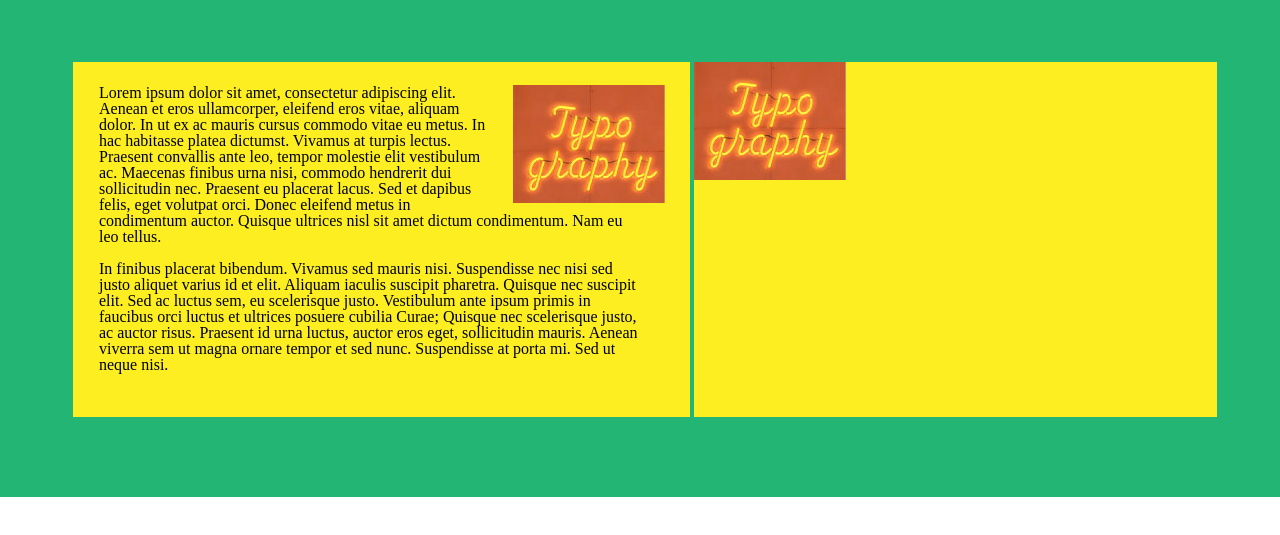
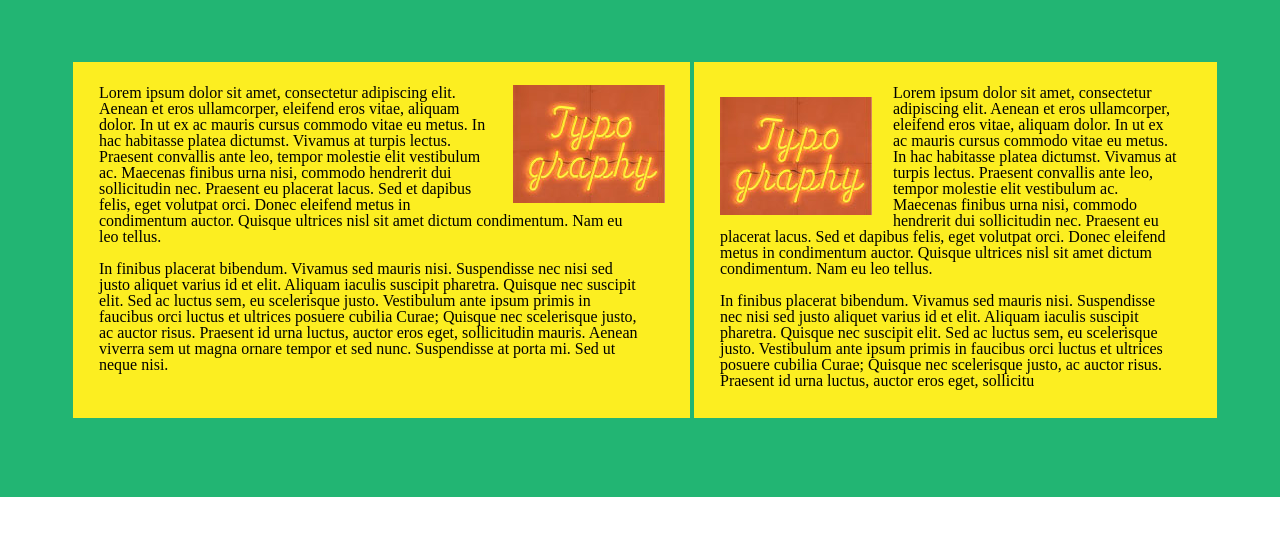
Before and after one commit to beqatsiskarauli/float1, a plain HTML site: page index.html in a window 1280 px wide. Shown: the part 203-738 px from the top of the page. Drawn offline with Linux system fonts and the light colour scheme.

Commit message:
add full float

```diff
--- a/css/style.css
+++ b/css/style.css
@@ -37,13 +37,12 @@
 .box{
 	vertical-align: top;
 	width: 617px;
-	height: 355px;
+	height: 356px;
 	background-color: #FCEE21;
 }
 .box1{
-	vertical-align: top;
 	width: 523px;
-	height: 355px;
+	height: 356px;
 	background-color: #FCEE21;
 }
 .divigation-p{
@@ -57,5 +56,19 @@
 	float: right;
 	padding-top: 23px;
 	padding-right: 25px;
-	margin-left: 22px;
+	padding-left: 22px;
 }
+.divigation-img2{
+	float: left;
+	padding-top: 35px;
+	padding-left: 26px;
+	margin-right: 21px;
+	margin-bottom: 10px;
+}
+.divigation-p2{
+	width: 523px;
+	height: 317px;
+	padding-top: 23px;
+	padding-right: 36px;
+	padding-left: 26px;
+}
--- a/index.html
+++ b/index.html
@@ -30,9 +30,13 @@
                 In finibus placerat bibendum. Vivamus sed mauris nisi. Suspendisse nec nisi sed justo aliquet varius id et elit. Aliquam iaculis suscipit pharetra. Quisque nec suscipit elit. Sed ac luctus sem, eu scelerisque justo. Vestibulum ante ipsum primis in faucibus orci luctus et ultrices posuere cubilia Curae; Quisque nec scelerisque justo, ac auctor risus. Praesent id urna luctus, auctor eros eget, sollicitudin mauris. Aenean viverra sem ut magna ornare tempor et sed nunc. Suspendisse at porta mi. Sed ut neque nisi.</p>
 			</div>
 			<div class="box1 d-block">
-				<img src="images/image.jpg" alt="image">
-				<p class="divigation-p"></p>
+				<img class="divigation-img2" src="images/image.jpg" alt="image">
+				<p class="divigation-p2">Lorem ipsum dolor sit amet, consectetur adipiscing elit. Aenean et eros ullamcorper, eleifend eros vitae, aliquam dolor. In ut ex ac mauris cursus commodo vitae eu metus. In hac habitasse platea dictumst. Vivamus at turpis lectus. Praesent convallis ante leo, tempor molestie elit vestibulum ac. Maecenas finibus urna nisi, commodo hendrerit dui sollicitudin nec. Praesent eu placerat lacus. Sed et dapibus felis, eget volutpat orci. Donec eleifend metus in condimentum auctor. Quisque ultrices nisl sit amet dictum condimentum. Nam eu leo tellus.<br>
+					<br>
+
+                In finibus placerat bibendum. Vivamus sed mauris nisi. Suspendisse nec nisi sed justo aliquet varius id et elit. Aliquam iaculis suscipit pharetra. Quisque nec suscipit elit. Sed ac luctus sem, eu scelerisque justo. Vestibulum ante ipsum primis in faucibus orci luctus et ultrices posuere cubilia Curae; Quisque nec scelerisque justo, ac auctor risus. Praesent id urna luctus, auctor eros eget, sollicitu</p>
 			</div>
+			<div class="clear"></div>
 		</div>
 	</body>
 	</html>
```
